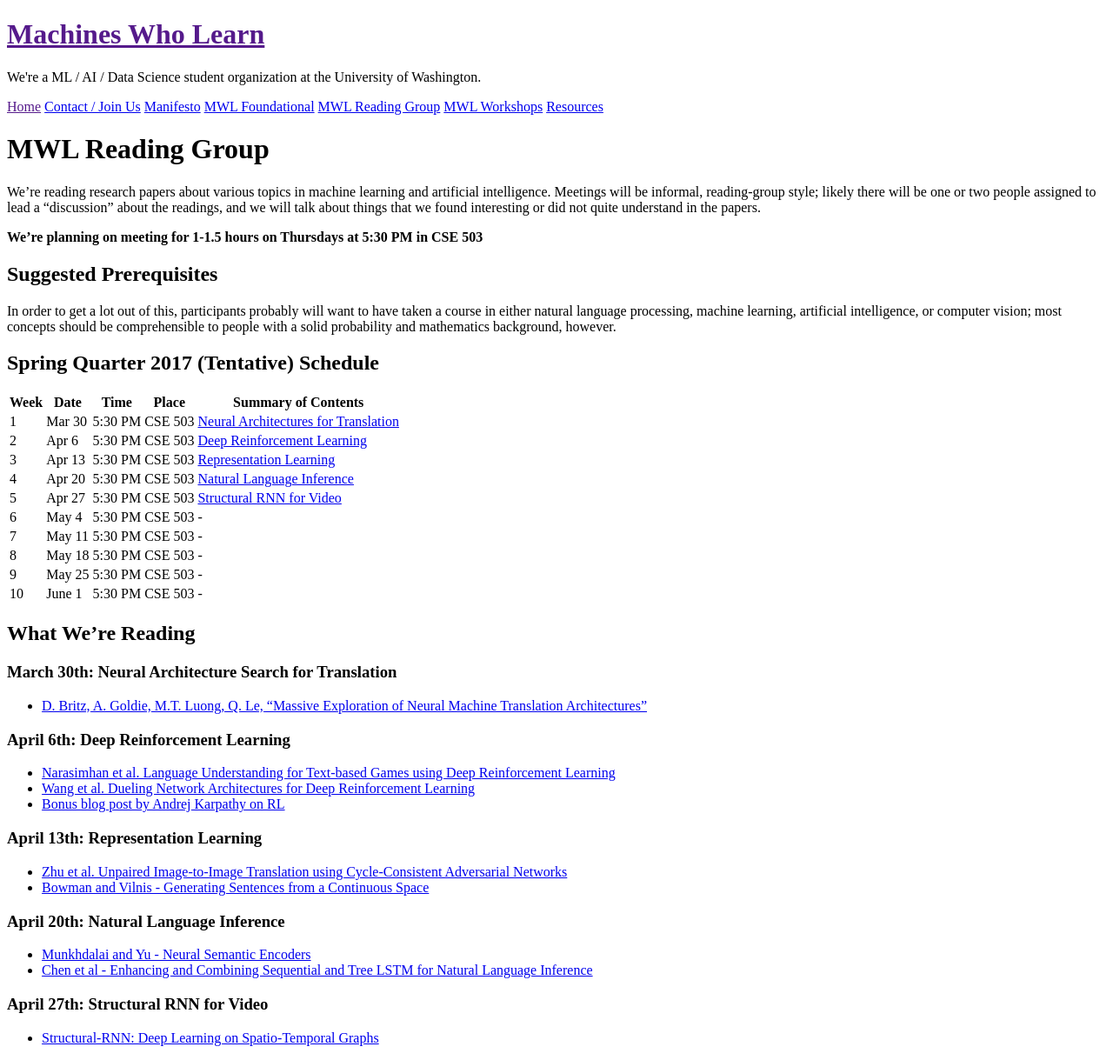
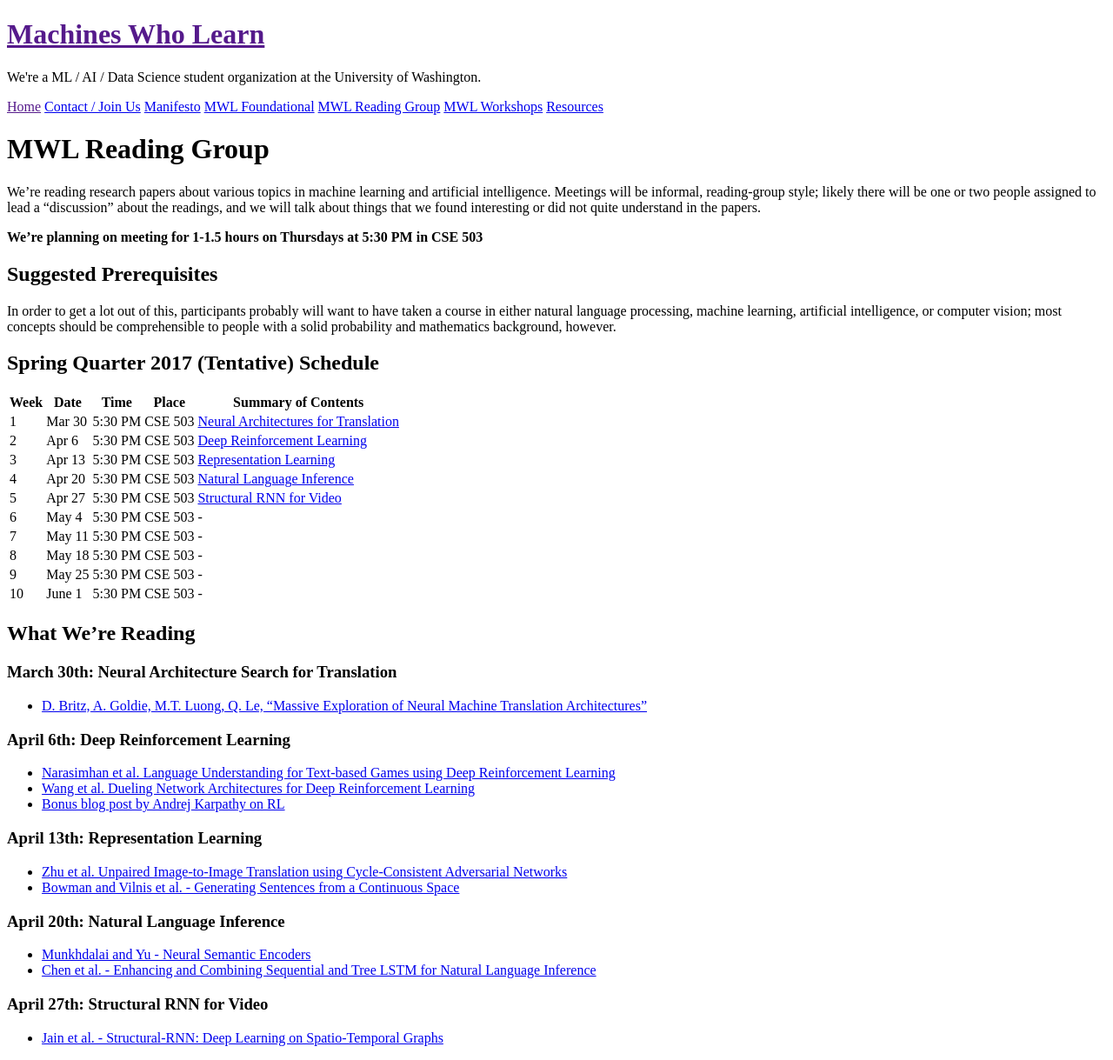
Before and after one commit to MachinesWhoLearn/machineswholearn.github.io, a Jekyll site: the page built from mwl_reading_group.md, in a window 1280 px wide. Shown: the whole page at 87% size. Built offline with Jekyll 4.4.1, drawn with Linux system fonts in a browser that asks for light colours.

Commit message:
Add authors for Structural RNN

```diff
--- a/mwl_reading_group.md
+++ b/mwl_reading_group.md
@@ -45,11 +45,11 @@ people with a solid probability and mathematics background, however.
 
 ### April 13th: Representation Learning
   - [Zhu et al. Unpaired Image-to-Image Translation using Cycle-Consistent Adversarial Networks](https://arxiv.org/pdf/1703.10593.pdf)
-  - [Bowman and Vilnis - Generating Sentences from a Continuous Space](https://arxiv.org/pdf/1511.06349.pdf)
+  - [Bowman and Vilnis et al. - Generating Sentences from a Continuous Space](https://arxiv.org/pdf/1511.06349.pdf)
 
 ### April 20th: Natural Language Inference
   - [Munkhdalai and Yu - Neural Semantic Encoders](https://arxiv.org/pdf/1607.04315.pdf)
-  - [Chen et al - Enhancing and Combining Sequential and Tree LSTM for Natural Language Inference](https://arxiv.org/pdf/1609.06038v2.pdf)
+  - [Chen et al. - Enhancing and Combining Sequential and Tree LSTM for Natural Language Inference](https://arxiv.org/pdf/1609.06038v2.pdf)
 
 ### April 27th: Structural RNN for Video
-  - [Structural-RNN: Deep Learning on Spatio-Temporal Graphs](https://arxiv.org/pdf/1511.05298.pdf)
+  - [Jain et al. - Structural-RNN: Deep Learning on Spatio-Temporal Graphs](https://arxiv.org/pdf/1511.05298.pdf)
```
